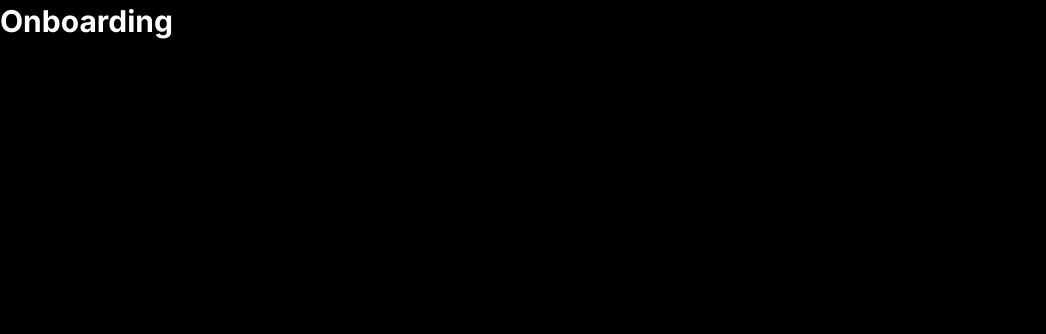
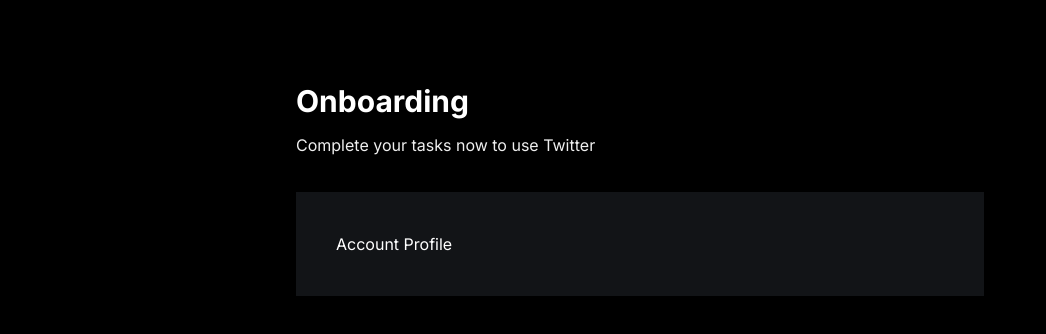
Before and after one commit to goldietiara/twitter-clone, a Next.js app: page /onboarding in a window 1280 px wide. Shown: the top 334 px of the page, without its empty margins (0-1046 px from the left). Built offline with nearby package versions, Linux system fonts and the light colour scheme; no server answers.

Commit message:
onboadring ONPROCESS

```diff
--- a/app/(auth)/onboarding/page.tsx
+++ b/app/(auth)/onboarding/page.tsx
@@ -1,7 +1,30 @@
+import AccountProfile from "@/components/forms/AccountProfile";
+import { currentUser } from "@clerk/nextjs";
+
 export default async function Page() {
+  //clerk
+  const user = await currentUser();
+  //get user data from clerk
+  const userInfo = {};
+  //mongoose
+  const userData = {
+    id: user?.id,
+    objectId: userInfo?._id,
+    username: userInfo?.username || user?.username,
+    name: userInfo?.name || user?.firstName || "",
+    bio: userInfo?.bio || "",
+    image: userInfo?.image || user?.imageUrl,
+  };
+
   return (
-    <main>
+    <main className="mx-auto flex max-w-3xl flex-col justify-start px-10 py-20">
       <h1 className="head-text">Onboarding</h1>
+      <h1 className=" mt-3 text-base-regular text-light-2">
+        Complete your tasks now to use Twitter
+      </h1>
+      <section className="mt-9 bg-dark-2 p-10">
+        <AccountProfile />
+      </section>
     </main>
   );
 }
--- /dev/null
+++ b/components/forms/AccountProfile.tsx
@@ -0,0 +1,20 @@
+"use client";
+
+interface AccountProfileProps {
+  user: {
+    id: string;
+    object: string;
+    username: string;
+    name: string;
+    bio: string;
+    image: string;
+  };
+  buttonTitle: string;
+}
+
+export default function AccountProfile({
+  user,
+  buttonTitle,
+}: AccountProfileProps) {
+  return <div className=" text-light-1">Account Profile</div>;
+}
```
